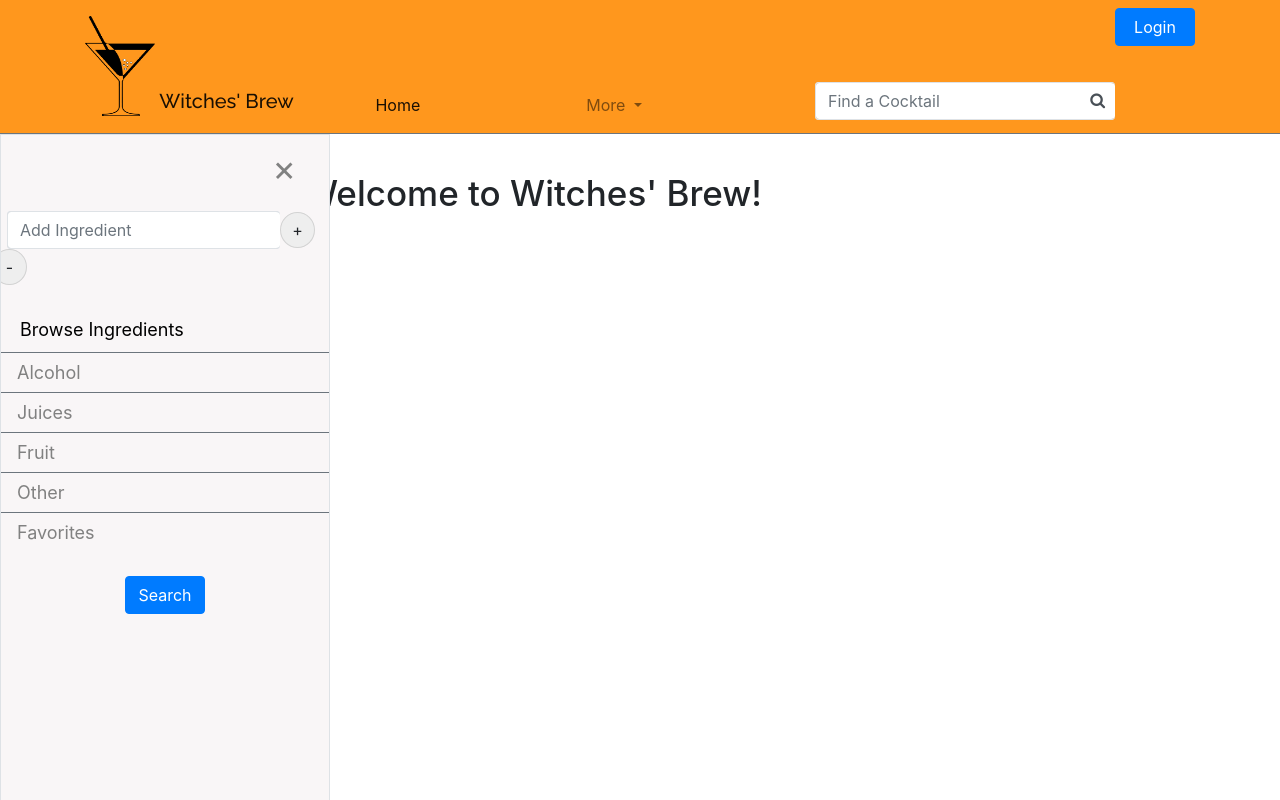
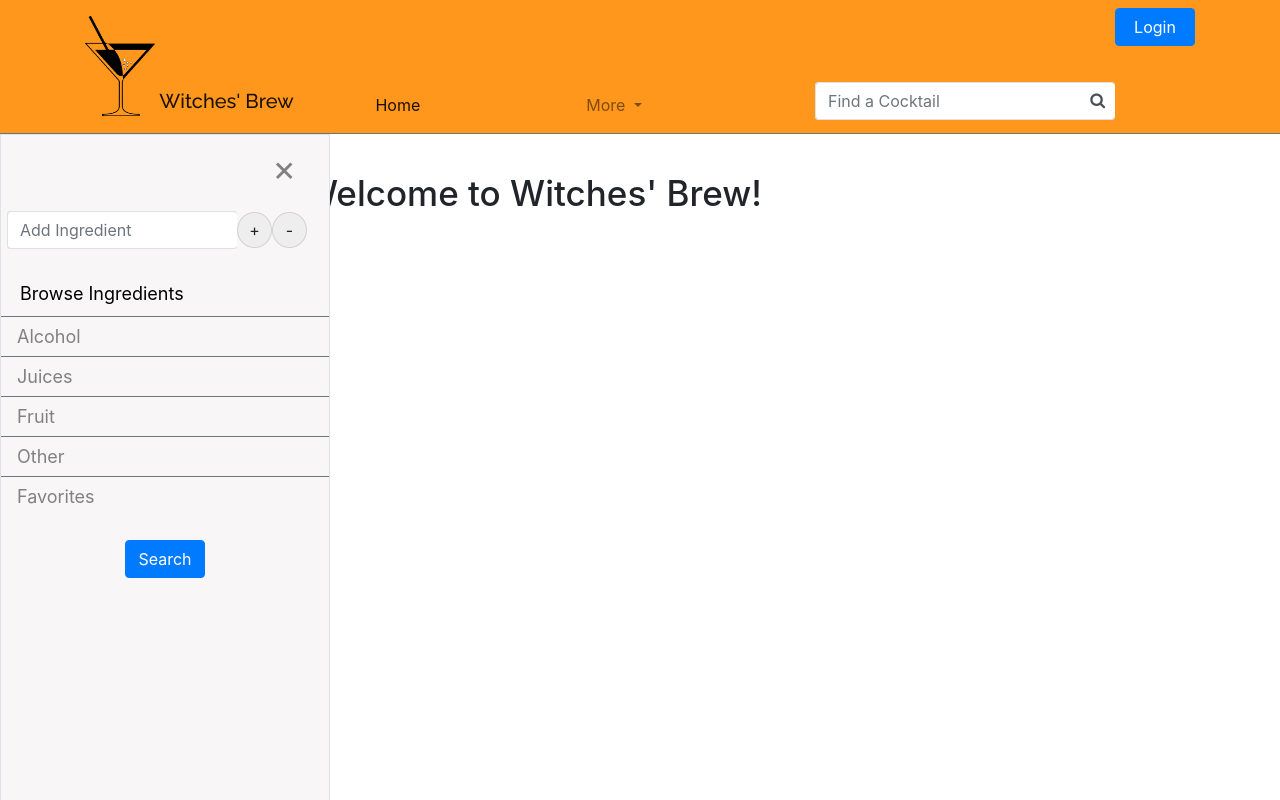
Before and after one commit to CS3398-betazoids-alphamales/CS3398-betazoids-S2020, a website with bundled scripts: page index.html in a window 1280 px wide. Shown: the top 800 px of the page. Built offline with nearby package versions, Linux system fonts and the light colour scheme; no server answers; a script that the page names is missing.

Commit message:
mobile-view update

```diff
--- a/style/custom.css
+++ b/style/custom.css
@@ -261,6 +261,10 @@ body{
   margin-left: 160px;
   padding: 0px 10px;
 
+}
+
+.form-inline .form-control{
+  width: 230px !important;
 }
 
 .input-group > .typeahead {
```
